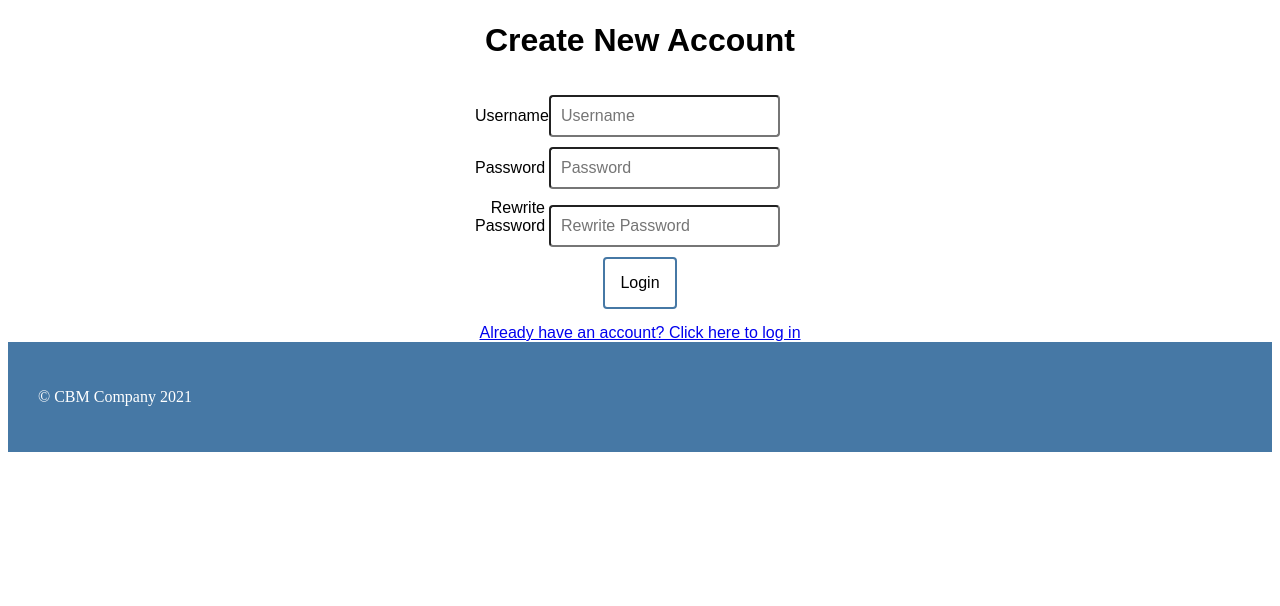
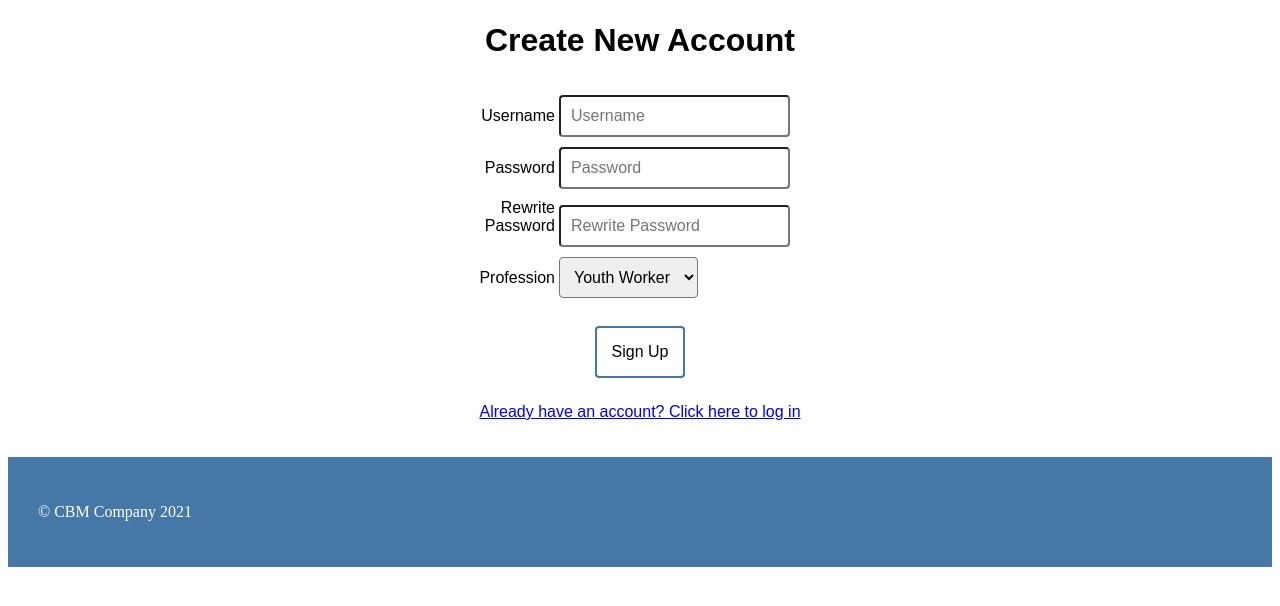
Before and after one commit to HolstCh/Group-Home-Data-Management-Web-Application, a Flask app: page /newAccount in a window 1280 px wide. Shown: the part 178-784 px from the top of the page. Run offline with Flask 2, Linux system fonts and the light colour scheme.

Commit message:
Added profession input to the create account page, need to modify the create account in main.py

```diff
--- a/templates/designApp.html
+++ b/templates/designApp.html
@@ -116,7 +116,7 @@
 					<input type = "password" name = "inputPassword" id = "inputPassword" class = "form-control" placeholder = "Password" required>
 					<div class = "center"><input class = "button" type = "submit" value = "Login"/></div>
 				</form>
-				<div class = "text-arial"><a href = "/create-account" class = "center">Dont have an account? Click here to create one</a></div>
+				<div class = "text-arial"><a href = "/newAccount" class = "center">Dont have an account? Click here to create one</a></div>
 				<p>&nbsp;&nbsp;&nbsp;&nbsp;&nbsp;</p>
 			</div>
 
--- a/templates/designNew.html
+++ b/templates/designNew.html
@@ -39,12 +39,12 @@
 			z-index: 2;
 		}
 
-		.form-signin input[type = "password"] {
+		.form-signin input{
 			margin-bottom: 10px;
 			border-radius: 4px;
 		}
 
-		.form-signin input[type = "name"] {
+		.form-signin select{
 			margin-bottom: 10px;
 			border-radius: 4px;
 		}
@@ -90,7 +90,7 @@
 
 		.form-signin label {
 			display: inline-block;
-        	width: 70px;
+        	width: 80px;
         	text-align: right;
     	}
 
@@ -116,9 +116,19 @@
 					<input type = "password" name = "inputPassword" id = "inputPassword" class = "form-control" placeholder = "Password" required>
 					<label for = "inputPassword" class = "text-arial">Rewrite Password</label>
 					<input type = "password" name = "inputPassword" id = "inputPassword" class = "form-control" placeholder = "Rewrite Password" required>
-					<div class = "center"><input class = "button" type = "submit" value = "Login"/></div>
+
+					<label for = "inputProfession" class = "text-arial">Profession</label>
+					 <select name="inputProfession" id="inputProfession" class = "form-control">
+					 	<option value="youthworker">Youth Worker</option>
+    					<option value="pediatrician">Pediatrician</option>
+    					<option value="psychologist">Psychologist</option>
+  					</select>
+  					<br><br>
+
+					<div class = "center"><input class = "button" type = "submit" value = "Sign Up"/></div>
 				</form>
 				<div class = "text-arial"><a href = "/home" class = "center">Already have an account? Click here to log in</a></div>
+				<br><br>
 			</div>
 
 			<footer class = "footer">
```
